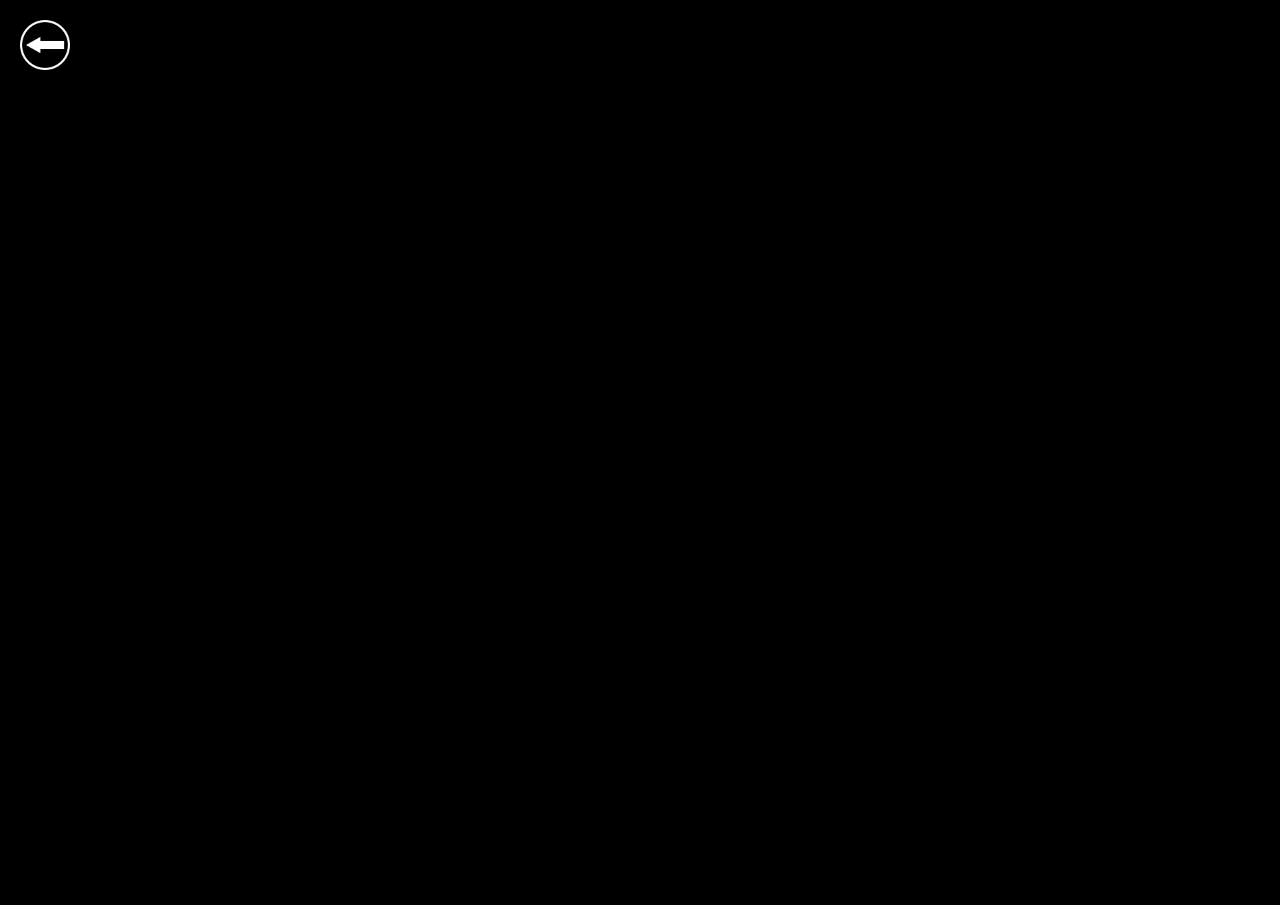
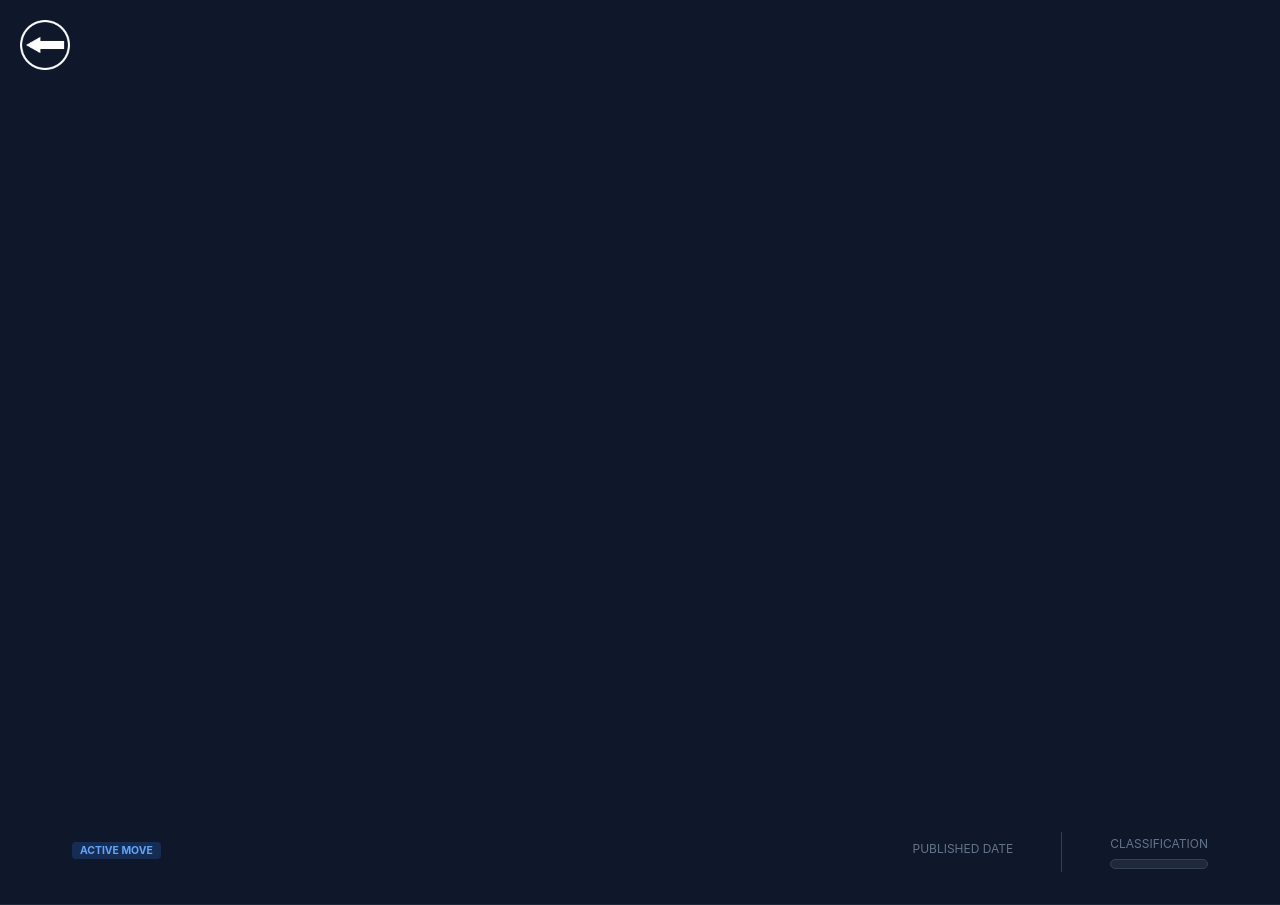
Before and after one commit to manprajapatie/netflix-clone, a React (Vite) app: page /player/1 in a window 1280 px wide. Before the commit the page ends 800 px from the top, so only its background shows below. Built offline with nearby package versions, Linux system fonts and the light colour scheme; no server answers; sample sign-in values are in the browser's storage.

Commit message:
fix : style player page

```diff
--- a/src/pages/Player/Player.css
+++ b/src/pages/Player/Player.css
@@ -1,13 +1,24 @@
-.player{
-    height: 100vh;
+.player {
+
     display: flex;
     flex-direction: column;
     justify-content: center;
     align-items: center;
-
+    background-color: #0f172a;
+    /* Deep Navy/Dark background */
 }
 
-.player img{
+.player-yt {
+    height: 100vh;
+    width: 100%;
+    display: flex;
+    object-fit:cover;
+
+    justify-content: center;
+    align-items: center;
+}
+
+.player img {
     position: absolute;
     top: 20px;
     left: 20px;
@@ -15,14 +26,114 @@
     cursor: pointer;
 }
 
-.player iframe{
-    border-radius: 10px;
+.player iframe {
+    border-radius: 30px;
 
 }
-.player-info{
+
+.move-detail-fullwidth {
+    width: 100%;
+    background-color: #0f172a;
+    /* Deep Navy/Dark background */
+    border-bottom: 1px solid #1e293b;
+    padding: 2rem 0;
+    color: #f8fafc;
+    font-family: 'Inter', sans-serif;
+}
+
+.move-content-wrapper {
+    max-width: 1200px;
+    /* Limits content width while container stays full-width */
+    margin: 0 auto;
+    padding: 0 2rem;
+    display: flex;
+    justify-content: space-between;
+    align-items: center;
+    flex-wrap: wrap;
+    /* Responsive wrap for smaller screens */
+    gap: 2rem;
+}
+
+/* Badge above the title */
+.badge-status {
+    font-size: 0.65rem;
+    background: rgba(59, 130, 246, 0.2);
+    color: #60a5fa;
+    padding: 2px 8px;
+    border-radius: 4px;
+    text-transform: uppercase;
+    font-weight: 700;
+}
+
+.move-title-large {
+    margin: 0.5rem 0 0 0;
+    font-size: 2.5rem;
+    font-weight: 800;
+    letter-spacing: -0.02em;
+}
+
+.move-stats-row {
     display: flex;
     align-items: center;
-    justify-content: space-between;
-    width: 90%;
+    gap: 3rem;
+}
 
+.stat-group {
+    display: flex;
+    flex-direction: column;
 }
+
+.stat-label {
+    font-size: 0.75rem;
+    color: #64748b;
+    text-transform: uppercase;
+    margin-bottom: 0.5rem;
+}
+
+.stat-value {
+    font-size: 1.1rem;
+    font-weight: 500;
+    margin: 0;
+}
+
+.text-highlight {
+    color: #38bdf8;
+    /* Bright sky blue for dates */
+}
+
+/* Category Badge */
+.tag-style {
+    background: #1e293b;
+    border: 1px solid #334155;
+    padding: 4px 12px;
+    border-radius: 6px;
+    color: #e2e8f0;
+}
+
+.stat-divider {
+    width: 1px;
+    height: 40px;
+    background: #334155;
+}
+
+/* Mobile responsiveness */
+@media (max-width: 500px) {
+    .move-title-large {
+        font-size: 2rem;
+    }
+
+    .stat-divider {
+        display: none;
+    }
+}
+
+@media (max-width: 768px) {
+    .move-title-large {
+        flex-direction: column;
+        align-items: flex-start;
+    }
+
+    .stat-divider {
+        display: none;
+    }
+}
--- a/src/pages/Player/Player.jsx
+++ b/src/pages/Player/Player.jsx
@@ -44,9 +44,11 @@ const Player = () => {
 
   return (
     <div className='player'>
+      <div className='player-yt'>
+
 
         {/* this is how we use navigate hook */}
-      <img src={back_arrow_icon} alt="" onClick={() => {
+        <img src={back_arrow_icon} alt="Back" onClick={() => {
           navigate(-1)
         }} />
         {apiData.key && (
@@ -55,14 +57,34 @@ const Player = () => {
             height="90%"
             src={`https://www.youtube.com/embed/${apiData.key}`}
             title="trailer"
-          frameBorder="0"
             allowFullScreen
           />
         )}
-      <div className="player-info">
-        <p>{apiData.published_at?.slice(0, 10)}</p>
-        <p>{apiData.name}</p>
-        <p>{apiData.type}</p>
+      </div>
+
+      <div className="move-detail-fullwidth">
+        <div className="move-content-wrapper">
+          {/* Highlighted Move Name */}
+          <div className="move-main">
+            <span className="badge-status">Active Move</span>
+            <h2 className="move-title-large">{apiData.name}</h2>
+          </div>
+
+          {/* Metadata Details */}
+          <div className="move-stats-row">
+            <div className="stat-group">
+              <span className="stat-label">Published Date</span>
+              <p className="stat-value text-highlight">{apiData.published_at?.slice(0, 10)}</p>
+            </div>
+
+            <div className="stat-divider"></div>
+
+            <div className="stat-group">
+              <span className="stat-label">Classification</span>
+              <p className="stat-value tag-style">{apiData.type}</p>
+            </div>
+          </div>
+        </div>
       </div>
     </div>
   )
```
Lines whose indentation alone changed are shown as unchanged.
